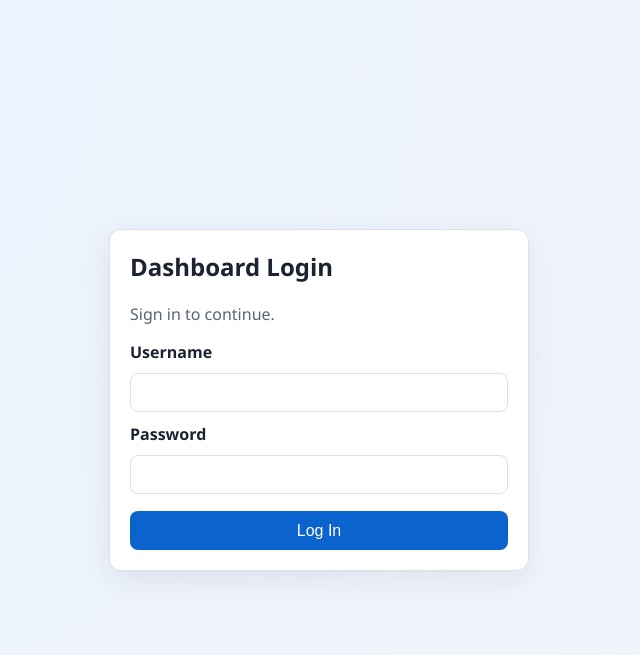
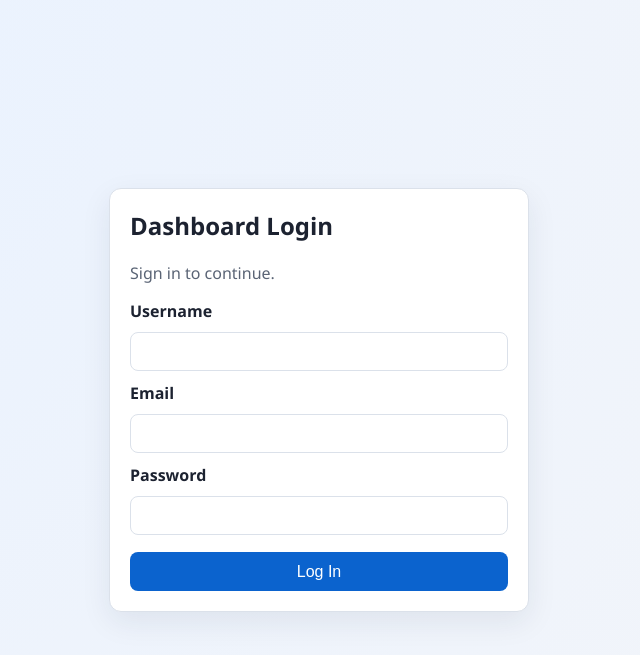
Before and after one commit to erindler/CS5165_Final_Project, a Flask app: page /login in a window 1280 px wide. Shown: the top 655 px of the page, without its empty margins (321-961 px from the left). Run offline with Flask 3, Linux system fonts and the light colour scheme.

Commit message:
Add email field to login and dashboard; update README for environment variables

```diff
--- a/app.py
+++ b/app.py
@@ -9,6 +9,7 @@ app.secret_key = os.environ.get("FLASK_SECRET_KEY", "dev-secret-change-me")
 # For this assignment starter, credentials are intentionally simple.
 APP_USERNAME = os.environ.get("APP_USERNAME", "admin")
 APP_PASSWORD = os.environ.get("APP_PASSWORD", "password123")
+APP_EMAIL = os.environ.get("APP_EMAIL", "admin@example.com")
 
 
 @app.route("/")
@@ -21,26 +22,34 @@ def index():
 @app.route("/login", methods=["GET", "POST"])
 def login():
     error = None
+    form_data = {"username": "", "email": ""}
 
     if request.method == "POST":
         username = request.form.get("username", "").strip()
         password = request.form.get("password", "")
+        email = request.form.get("email", "").strip().lower()
+        form_data = {"username": username, "email": email}
 
-        if username == APP_USERNAME and password == APP_PASSWORD:
+        if username == APP_USERNAME and password == APP_PASSWORD and email == APP_EMAIL.lower():
             session["logged_in"] = True
             session["username"] = username
+            session["email"] = email
             return redirect(url_for("dashboard"))
 
-        error = "Invalid username or password"
+        error = "Invalid username, password, or email"
 
-    return render_template("login.html", error=error)
+    return render_template("login.html", error=error, form_data=form_data)
 
 
 @app.route("/dashboard")
 def dashboard():
     if not session.get("logged_in"):
         return redirect(url_for("login"))
-    return render_template("dashboard.html", username=session.get("username", "User"))
+    return render_template(
+        "dashboard.html",
+        username=session.get("username", "User"),
+        email=session.get("email", ""),
+    )
 
 
 @app.route("/logout", methods=["POST"])
--- a/templates/dashboard.html
+++ b/templates/dashboard.html
@@ -17,6 +17,7 @@
   <main class="dashboard-wrap">
     <section class="card">
       <h2>Empty Dashboard</h2>
+      <p class="subtext">Signed in as {{ email }}</p>
       <p class="subtext">Your dashboard widgets and data will appear here.</p>
     </section>
   </main>
--- a/templates/login.html
+++ b/templates/login.html
@@ -18,7 +18,10 @@
 
       <form method="post" action="{{ url_for('login') }}" class="form">
         <label for="username">Username</label>
-        <input id="username" name="username" type="text" required>
+        <input id="username" name="username" type="text" value="{{ form_data.username }}" required>
+
+        <label for="email">Email</label>
+        <input id="email" name="email" type="email" value="{{ form_data.email }}" required>
 
         <label for="password">Password</label>
         <input id="password" name="password" type="password" required>
```
Also changed, not shown: README.md.
